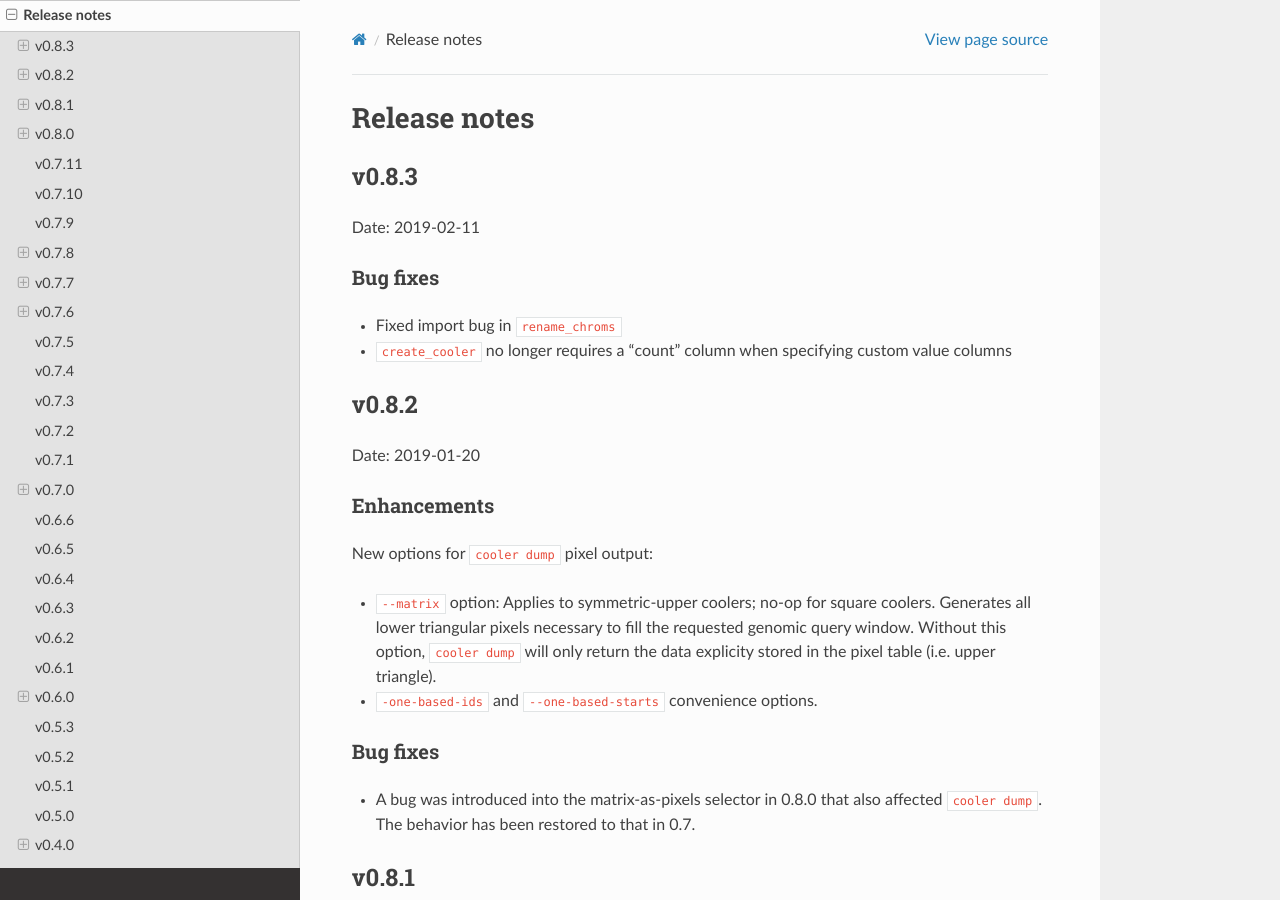
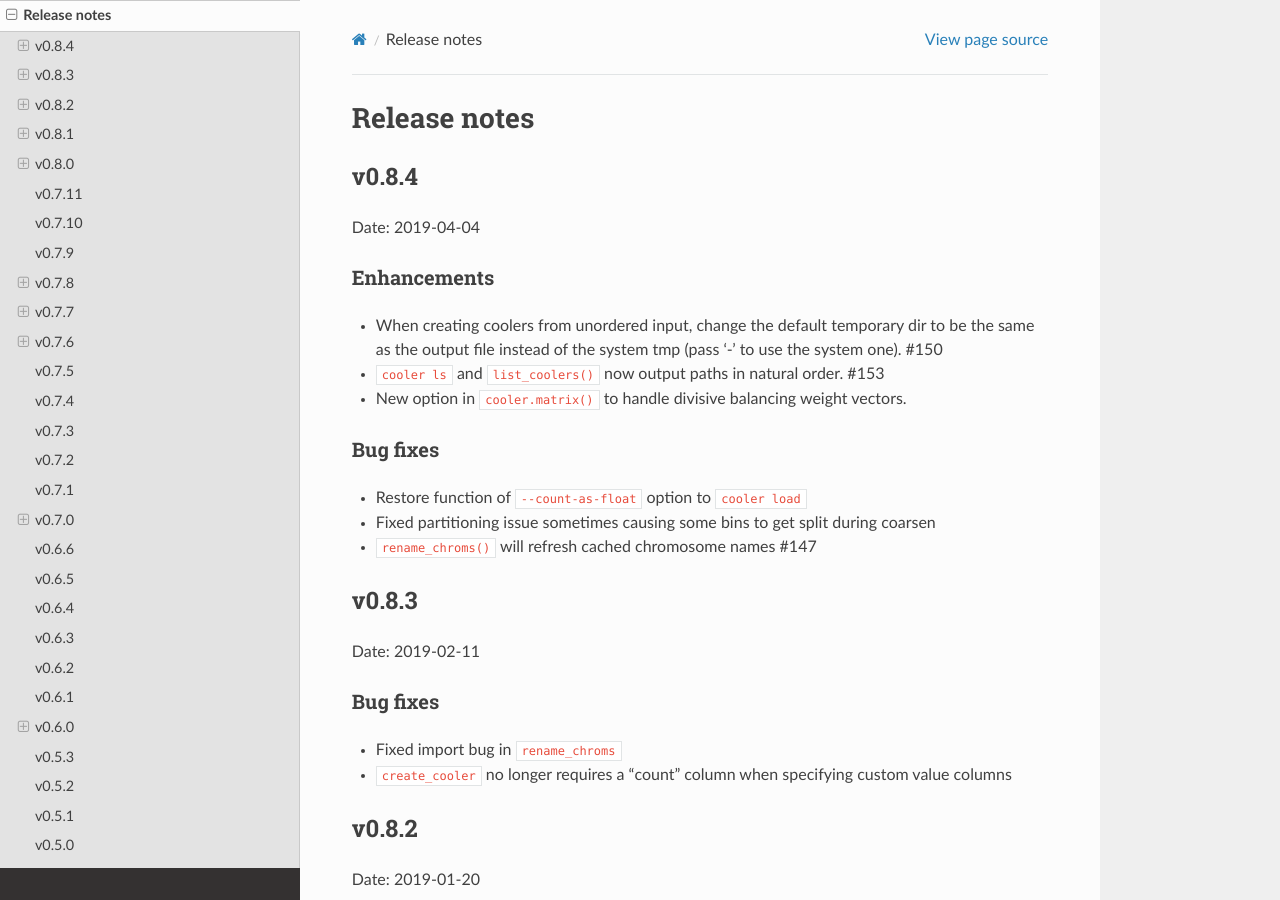
Before and after one commit to open2c/cooler, a Sphinx documentation site: the page built from docs/releasenotes.md, in a window 1280 px wide and 900 px high. Built offline with Sphinx 7.4.7 and the Read the Docs theme 2.0.0, drawn with Linux system fonts in a browser that asks for light colours; pages that are not in the unit, such as notebooks, are missing from menus.

Commit message:
Prepare for release

```diff
--- a/docs/releasenotes.md
+++ b/docs/releasenotes.md
@@ -1,4 +1,18 @@
 # Release notes #
+
+## v0.8.4 ##
+
+Date: 2019-04-04
+
+### Enhancements
+* When creating coolers from unordered input, change the default temporary dir to be the same as the output file instead of the system tmp (pass '-' to use the system one). #150
+* `cooler ls` and `list_coolers()` now output paths in natural order. #153
+* New option in `cooler.matrix()` to handle divisive balancing weight vectors.
+
+### Bug fixes
+* Restore function of `--count-as-float` option to `cooler load`
+* Fixed partitioning issue sometimes causing some bins to get split during coarsen
+* `rename_chroms()` will refresh cached chromosome names #147
 
 ## v0.8.3 #
 
@@ -7,7 +21,6 @@ Date: 2019-02-11
 ### Bug fixes
 * Fixed import bug in `rename_chroms`
 * `create_cooler` no longer requires a "count" column when specifying custom value columns
-
 
 ## v0.8.2 ##
 
```
